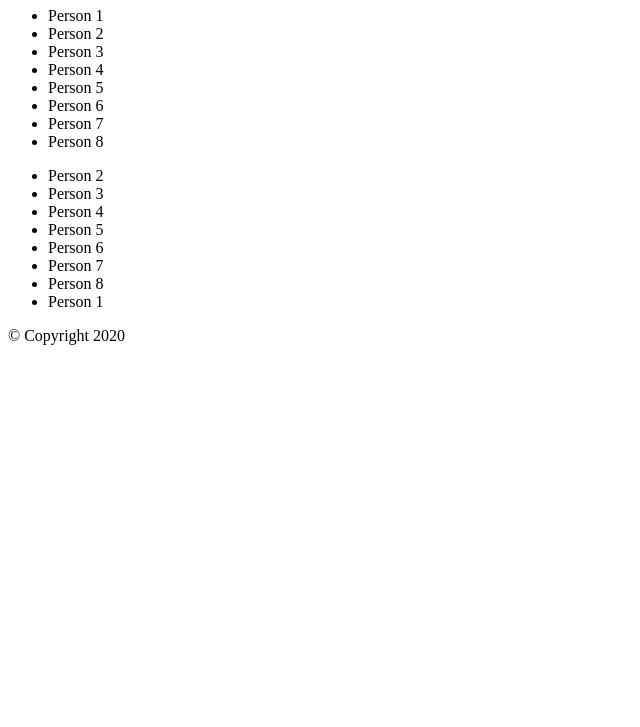
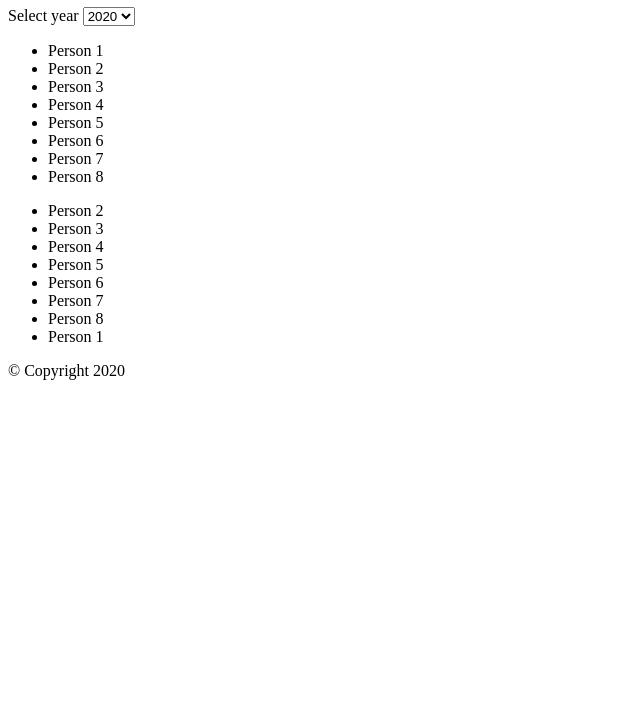
Before and after one commit to cacteui/xmas-prezzy-arrangement, a website built with webpack: page src/index.html in a window 1280 px wide. Shown: the part 73-800 px from the top of the page, without its empty margins (0-640 px from the left). Built offline with nearby package versions, Linux system fonts and the light colour scheme.

Commit message:
Create select of years to choose from

```diff
--- a/src/index.html
+++ b/src/index.html
@@ -10,6 +10,8 @@
         <h1>Xmas Prezzy Arrangement</h1>
     </header>
     <main>
+        <label for="select-year">Select year</label>
+        <select id="select-year" name="years" class="select-year"></select>
         <article class="list__wrapper">
             <ul class="list__static"></ul>
             <ul class="list__dynamic"></ul>
--- a/src/js/index.js
+++ b/src/js/index.js
@@ -2,7 +2,8 @@ import people from '../data/people.json';
 
 const elements = {
     staticList: document.querySelector('.list__static'),
-    dynamicList: document.querySelector('.list__dynamic')
+    dynamicList: document.querySelector('.list__dynamic'),
+    selectYear: document.querySelector('.select-year')
 };
 
 // Helper method to insert items to list
@@ -33,3 +34,15 @@ const insertDynamicList = () => {
     elements.dynamicList.innerHTML = createItemList(remainingItems, 'name');
 };
 insertDynamicList();
+
+// Create select of years
+const insertYearOptions = () => {
+    const currentYear = new Date().getFullYear();
+
+    for (let i = 0; i <= 10; i++) {
+        const year = currentYear + i;
+        const option = `<option value="${year}">${year}</option>`;
+        elements.selectYear.insertAdjacentHTML('beforeend', option);
+    }
+};
+insertYearOptions();
```
